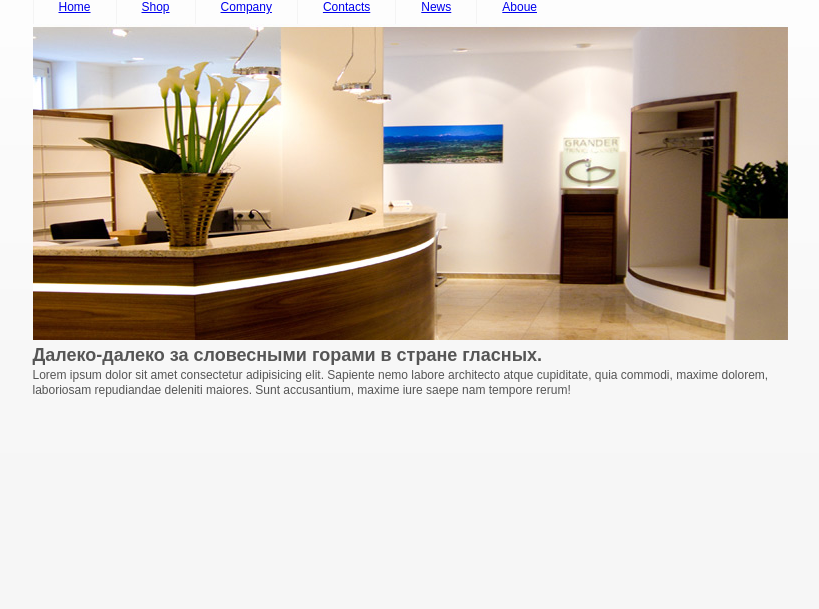
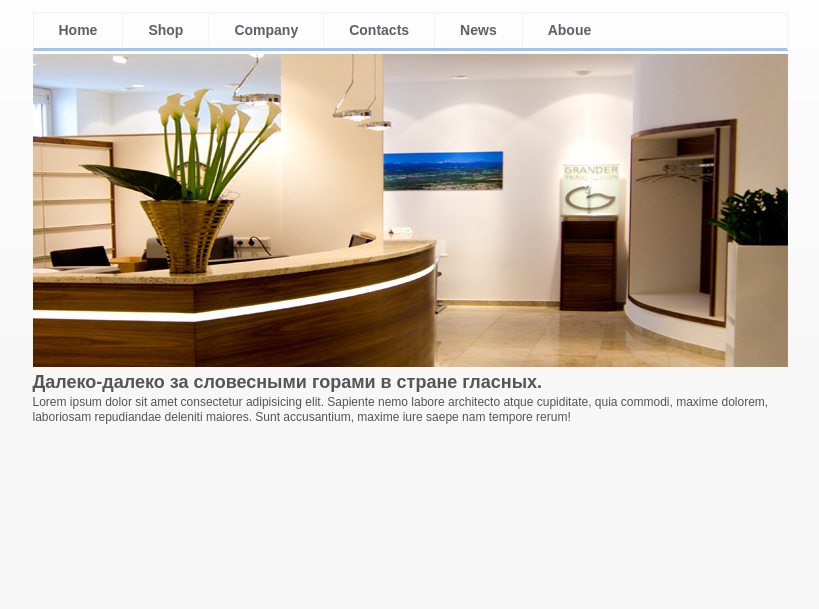
Before and after one commit to nexus85/webfomyself_html, a plain HTML site: page index.html in a window 1280 px wide. Shown: the part 191-800 px from the top of the page, without its empty margins (230-1049 px from the left). Drawn offline with Linux system fonts and the light colour scheme.

Commit message:
threeLessonEnd

```diff
--- a/css/style.css
+++ b/css/style.css
@@ -24,12 +24,17 @@ header {
 }
 
 .logo {
-    margin: 0 auto;
+    margin: 0 auto 20px auto;
     display: block;
 }
 
 nav ul {
     list-style: none;
+    border-bottom: 3px solid #9dc5f0;
+    overflow: hidden;
+    border-left: 1px solid #f3f3f3;
+    border-top: 1px solid #f3f3f3;
+    border-right: 1px solid #f3f3f3;
 }
 
 nav ul li {
@@ -37,3 +42,18 @@ nav ul li {
     padding: 8px 25px;
     border-left: 1px solid #f4f4f4;
 }
+
+nav ul li:first-child {
+    border-left: none;
+}
+
+nav ul li a {
+    color: #5f5f67;
+    font-size: 14px;
+    text-decoration: none;
+    font-weight: bold;
+}
+
+nav ul li a:hover {
+    text-decoration: underline;
+}
```
